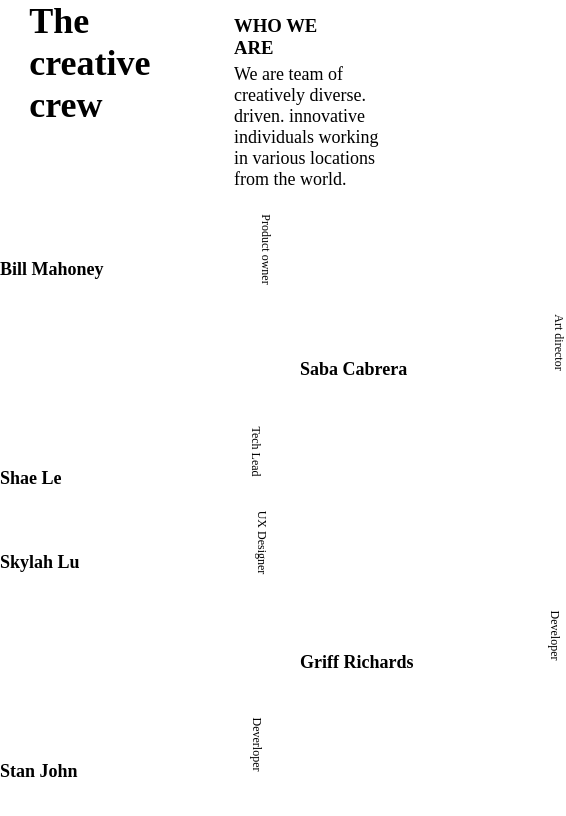
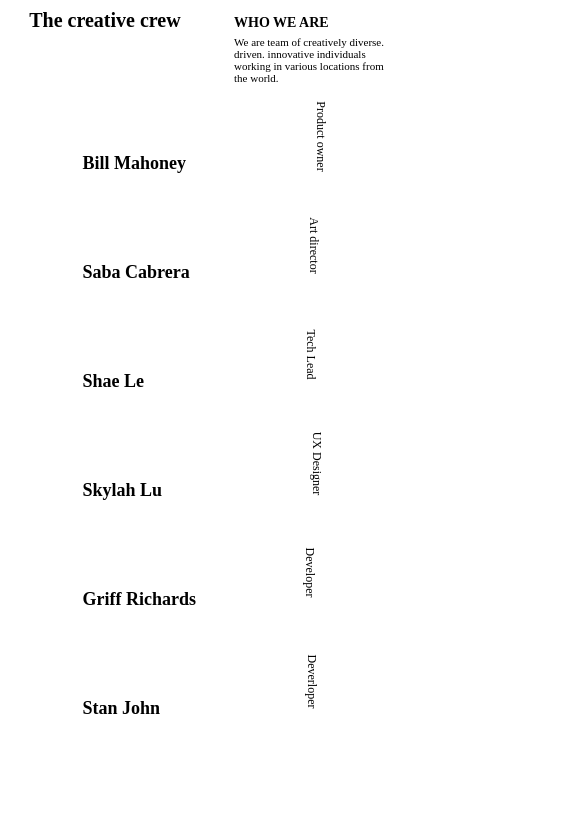
Before and after one commit to renfox/devchallenges, a plain HTML site: page training_two/index.html in a window 390 px wide. Shown: the whole page, 566 px wide, since content can reach past the window. Drawn offline with Linux system fonts and the light colour scheme; a web font is replaced by a local one.

Commit message:
training two 100%

```diff
--- a/training_two/index.html
+++ b/training_two/index.html
@@ -33,8 +33,6 @@
                     <span>Tech Lead</span>
                     <p>Shae Le</p>
                 </div>
-            </div>
-            <div class="employees_cards">
                 <div class="team_employees-card">
                     <img src="./img/photo4.png" alt="">
                     <span>UX Designer</span>
--- a/training_two/media.css
+++ b/training_two/media.css
@@ -2,4 +2,46 @@
     .employees_cards {
         grid-template-columns: repeat(2, auto);
     }
+.we-are_info h3 {
+    font-size: 16px;
 }
+.we-are_info p {
+    font-size: 14px;
+
+}
+.team_we-are h1 {
+    font-size: 24px;
+}
+}
+@media (max-width:640px) {
+    .team_employees-card {
+        width: 220px;
+        height: inherit;
+    }
+    .employees_cards {
+        padding-right: 5px;
+        justify-content: center;
+    }
+    .team_employees-card img {
+        height: inherit;
+    }
+}
+@media (max-width:480px) {
+    .employees_cards {
+        grid-template-columns: repeat(1, auto);
+    }
+    .team_employees-card:nth-child(2), .team_employees-card:nth-child(5) {
+        margin-top: 0;
+    }
+    .we-are_info h3 {
+        font-size: 14px;
+    }
+    .we-are_info p {
+        font-size: 11px;
+
+    }
+    .team_we-are h1 {
+        font-size: 20px;
+        padding-top: 9px;
+    }
+}
--- a/training_two/styles.css
+++ b/training_two/styles.css
@@ -44,6 +44,7 @@
     display: grid;
     justify-content: space-evenly;
     grid-template-columns: repeat(3, auto);
+    grid-template-rows: repeat(2, auto);
     gap:50px;
 
 }
@@ -51,7 +52,7 @@
     position: relative;
     width: 250px;
 }
-.team_employees-card:nth-child(2n) {
+.team_employees-card:nth-child(2), .team_employees-card:nth-child(5) {
     margin-top: 100px;
 }
 .team_employees-card span {
@@ -66,7 +67,7 @@
 }
 .team_employees-card img {
     width: inherit;
-    max-height: 370px;
+    height: 370px;
     background-size: contain;
 }
 .team_employees-card p {
```
